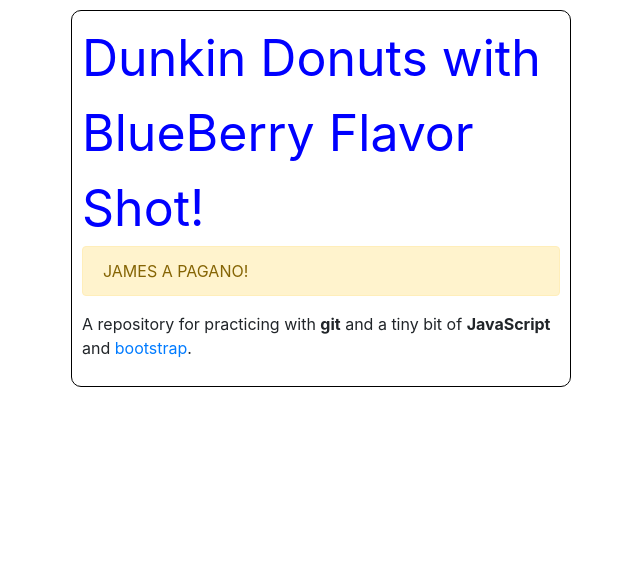
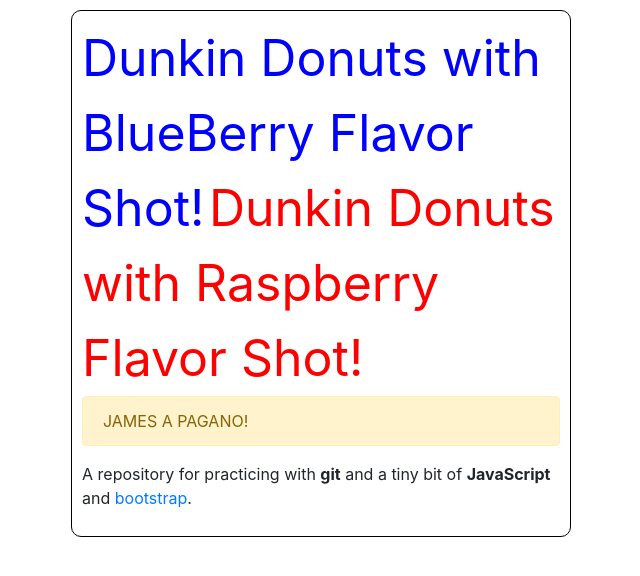
Before and after one commit to welzie/git-bootstrap-fun, a plain HTML site: page index.html in a window 1280 px wide. Shown: the whole page, without its empty margins (319-959 px from the left). Drawn offline with Linux system fonts and the light colour scheme.

Commit message:
Whatever you want to say

```diff
--- a/index.html
+++ b/index.html
@@ -23,6 +23,7 @@
     </head>
     <body>
         <span style="font-size:50px;color:blue;">Dunkin Donuts with BlueBerry Flavor Shot!</span>
+        <span style="font-size:50px;color:red;">Dunkin Donuts with Raspberry Flavor Shot!</span>
         <div class="alert alert-warning" role="alert">
             JAMES A PAGANO!
         </div>
```
